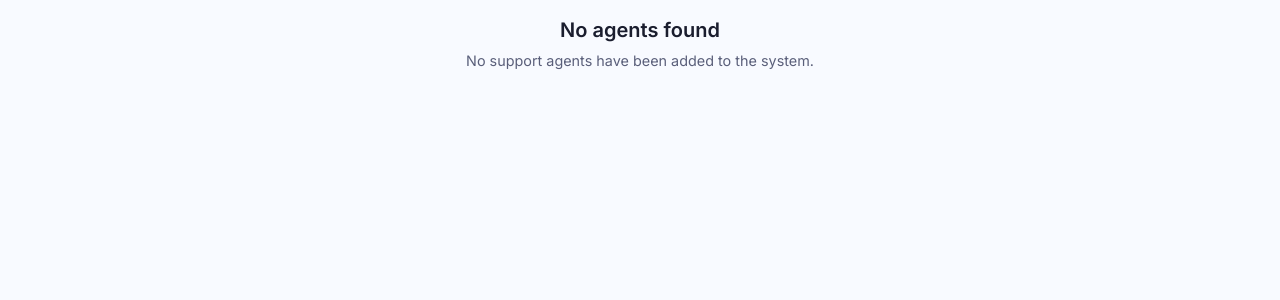
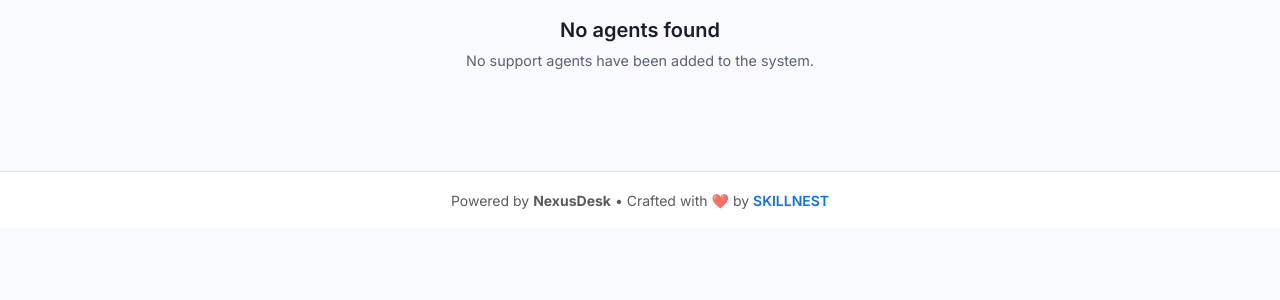
Before and after one commit to skillnest05/NexusDesk, a PHP site: page /admin_agents.php in a window 1280 px wide. Shown: the part 300-600 px from the top of the page. Run offline with PHP 8.4, Linux system fonts and the light colour scheme; a user stored in the database is signed in; data that the repository does not hold is empty.

Commit message:
Add SKILLNEST credit and link to footer and auth pages

```diff
--- a/includes/footer.php
+++ b/includes/footer.php
@@ -1,4 +1,9 @@
 </main>
+<footer class="footer mt-auto py-3 text-center text-muted border-top bg-white">
+    <div class="container">
+        <span class="small">Powered by <strong>NexusDesk</strong> &bull; Crafted with ❤️ by <a href="https://skillnest-beige.vercel.app" target="_blank" rel="noopener noreferrer" class="text-decoration-none fw-semibold text-primary">SKILLNEST</a></span>
+    </div>
+</footer>
 <script src="https://cdn.jsdelivr.net/npm/bootstrap@5.3.3/dist/js/bootstrap.bundle.min.js"></script>
 <?php if (isset($extraScripts)) echo $extraScripts; ?>
 </body>
--- a/login.php
+++ b/login.php
@@ -290,6 +290,7 @@ unset($_SESSION['auth_errors'], $_SESSION['auth_show_signup'], $_SESSION['auth_f
 
             <div class="auth-footer">
                 Don't have an account? <a href="register.php">Create one now</a>
+                <div class="mt-2 text-muted small">Crafted with ❤️ by <a href="https://skillnest-beige.vercel.app" target="_blank" rel="noopener noreferrer" class="fw-semibold">SKILLNEST</a></div>
             </div>
         </div>
     </div>
--- a/register.php
+++ b/register.php
@@ -317,6 +317,7 @@ unset($_SESSION['auth_errors'], $_SESSION['auth_form_data']);
 
             <div class="auth-footer">
                 Already have an account? <a href="login.php">Sign in</a>
+                <div class="mt-2 text-muted small">Crafted with ❤️ by <a href="https://skillnest-beige.vercel.app" target="_blank" rel="noopener noreferrer" class="fw-semibold">SKILLNEST</a></div>
             </div>
         </div>
     </div>
```
